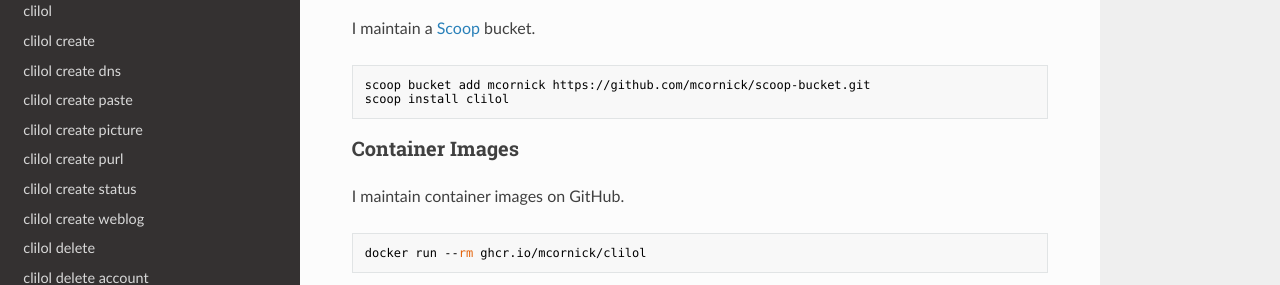
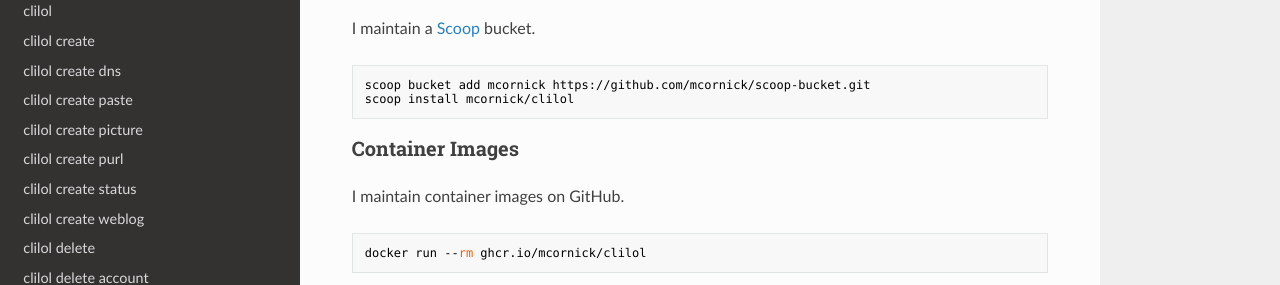
Before and after one commit to mcornick/clilol, an MkDocs documentation site: the page built from docs/index.md, in a window 1280 px wide and 900 px high, scrolled down 475 px. Shown: the part 182-467 px from the top of the window. Built offline with MkDocs 1.6.1, drawn with Linux system fonts in a browser that asks for light colours; nearby versions of some CDN libraries.

Commit message:
docs: minor updates
Signed-off-by: Mark Cornick <mark@markcornick.com>

````diff
--- a/docs/index.md
+++ b/docs/index.md
@@ -26,7 +26,7 @@
 
 ```powershell
 scoop bucket add mcornick https://github.com/mcornick/scoop-bucket.git
-scoop install clilol
+scoop install mcornick/clilol
 ```
 
 ### Container Images
@@ -154,7 +154,7 @@
 }
 ```
 
-A [JSON Schema](config.schema.json) for the configuration file is available, for editors that support it.
+A [JSON Schema](https://raw.githubusercontent.com/mcornick/clilol/main/docs/config.schema.json) for the configuration file is available, for editors that support it.
 
 !!! Note
 
````
